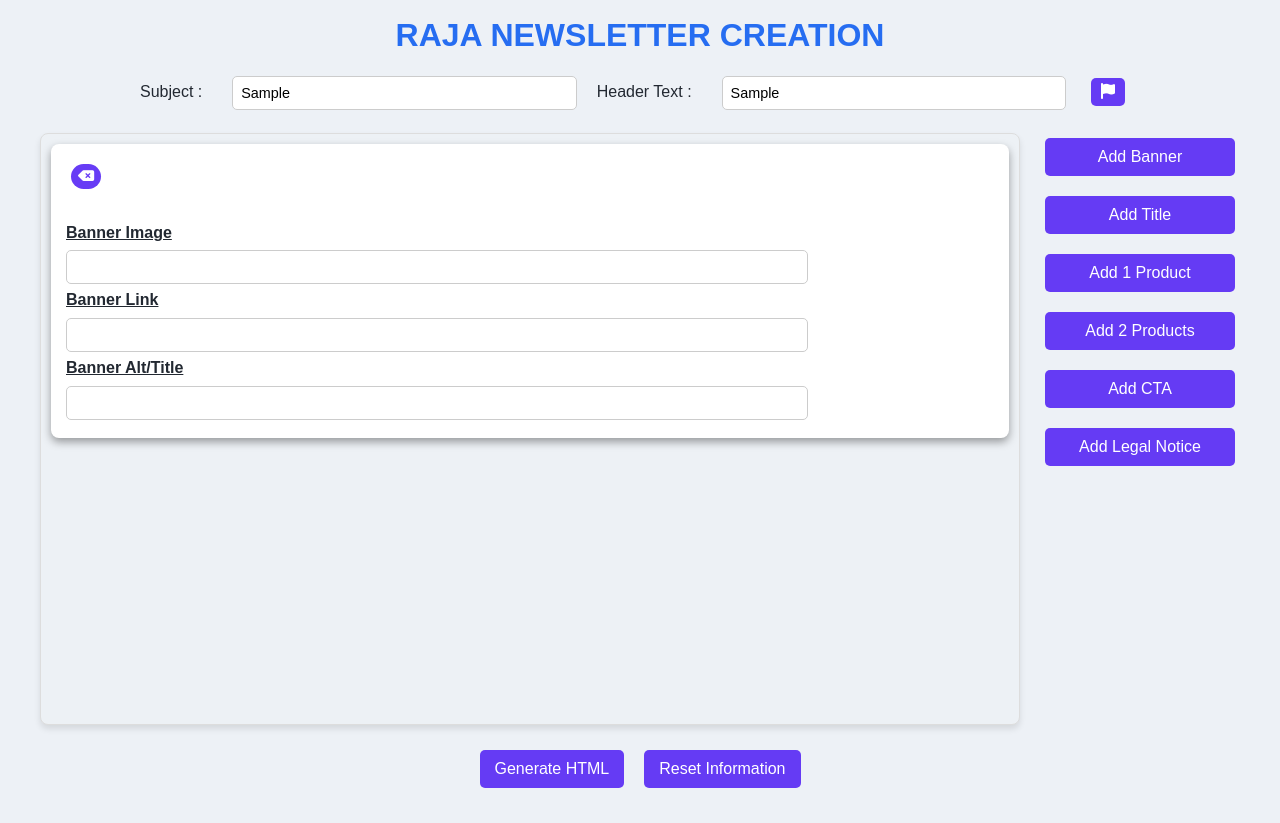
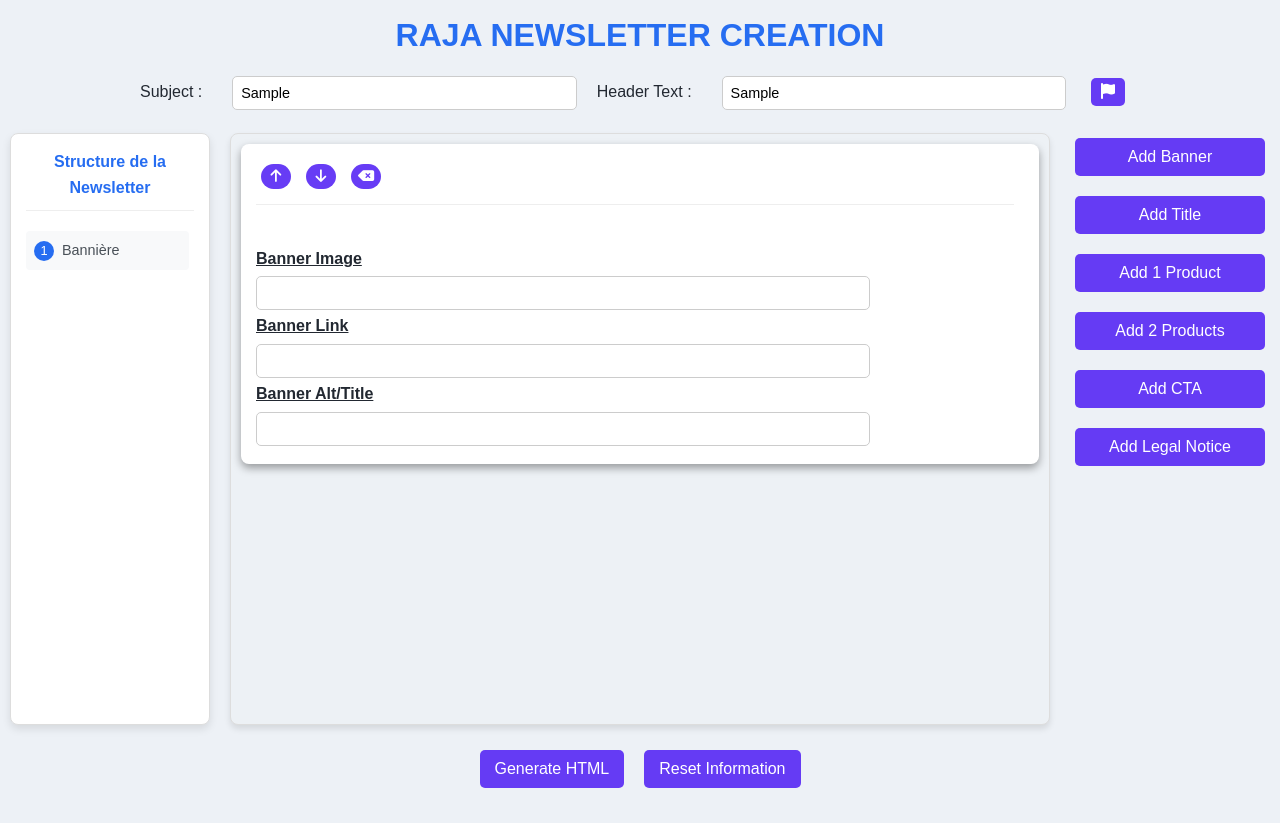
Before and after one commit to al3xioux/raja-newsletter-v2, a React (Vite) app: page / in a window 1280 px wide. Both pictures are taken after typing "Sample", "Sample" into the empty fields and a click on the button "Add Banner". Built offline with nearby package versions, Linux system fonts and the light colour scheme.

Commit message:
Ajout changement ordre formualire + map
On peut maintenant faire monter ou descendre un formulaire pour changer l'ordre de la newsletter. Et il y a aussi une sorte de map qui permet d'avoir un ensemble de l'ordre de la newsletter

```diff
--- a/src/assets/style.css
+++ b/src/assets/style.css
@@ -56,13 +56,10 @@
 #main-container {
     display: flex;
     width: 100%;
-    max-width: 1200px;
+    max-width: 1400px;
     margin: 0 auto 20px auto;
-    /* centrage horizontal + espace en bas */
     gap: 20px;
-    /* espace entre colonnes */
     align-items: flex-start;
-    /* haut aligné */
 }
 
 /* #corps = la zone de formulaires, prend la place (flex:1) */
@@ -70,20 +67,17 @@
     flex: 1;
     min-height: 74vh;
     max-height: 74vh;
-    /* ou 68vh comme vous voulez */
     border: 1px solid #ddd;
     border-radius: 8px;
     padding: 10px;
     background-color: #EDF1F5;
     box-shadow: 0 4px 6px rgba(0, 0, 0, 0.1);
     overflow-y: auto;
-    /* si besoin */
 }
 
 /* #create-button = colonne de droite pour les boutons Add X */
 #create-button {
     width: 200px;
-    /* ou 20% */
     display: flex;
     flex-direction: column;
     text-align: center;
@@ -109,6 +103,20 @@
     border-radius: 8px;
     box-shadow: 0 4px 8px rgba(0, 0, 0, 0.365);
     margin-bottom: 15px;
+    position: relative;
+}
+
+.form-title > div,
+.form-banner > div,
+.form-cta > div,
+.form-product > div,
+.form-legal-notice > div {
+    display: flex;
+    gap: 5px;
+    margin-bottom: 15px;
+    padding-bottom: 10px;
+    border-bottom: 1px solid #eee;
+    align-items: center;
 }
 
 /* Input fields */
@@ -176,8 +184,20 @@
 /* un exemple */
 .form-product {
     display: flex;
+    flex-direction: column;
     align-items: flex-start;
     justify-content: flex-start;
+    width: 100%;
+}
+
+.form-product > div:first-child {
+    width: 100%;
+    margin-bottom: 20px;
+    padding-bottom: 15px;
+    border-bottom: 1px solid #eee;
+    display: flex;
+    gap: 5px;
+    align-items: center;
 }
 
 .product-line {
@@ -205,8 +225,102 @@
     background-color: #A93226;
 }
 
+.move-btn {
+    background-color: #3498DB;
+    color: #fff;
+    border-radius: 20px;
+    font-size: 0.9rem;
+    width: 25px;
+    height: 25px;
+    text-align: center;
+    line-height: 25px;
+    cursor: pointer;
+    border: none;
+    margin: 5px;
+}
+
+.move-btn:hover {
+    background-color: #2980B9;
+}
+
 .form-label {
     font-size: 16px;
     font-weight: 700;
     text-decoration: underline;
 }
+
+#navigation-card {
+    width: 200px;
+    background: #fff;
+    padding: 15px;
+    border-radius: 8px;
+    box-shadow: 0 4px 8px rgba(0, 0, 0, 0.1);
+    position: sticky;
+    top: 20px;
+    min-height: 74vh;
+    max-height: 74vh;
+    display: flex;
+    flex-direction: column;
+    border: 1px solid #ddd;
+}
+
+#navigation-card h3 {
+    color: #266DF1;
+    margin-bottom: 15px;
+    font-size: 1rem;
+    text-align: center;
+    padding-bottom: 10px;
+    border-bottom: 1px solid #eee;
+}
+
+#navigation-items {
+    flex: 1;
+    overflow-y: auto;
+    padding-right: 5px;
+}
+
+#navigation-items::-webkit-scrollbar {
+    width: 5px;
+}
+
+#navigation-items::-webkit-scrollbar-track {
+    background: #f1f1f1;
+    border-radius: 5px;
+}
+
+#navigation-items::-webkit-scrollbar-thumb {
+    background: #888;
+    border-radius: 5px;
+}
+
+#navigation-items::-webkit-scrollbar-thumb:hover {
+    background: #555;
+}
+
+.nav-item {
+    display: flex;
+    align-items: center;
+    padding: 8px;
+    margin: 5px 0;
+    border-radius: 4px;
+    background: #f8f9fa;
+    font-size: 0.9rem;
+    color: #495057;
+}
+
+.nav-item .nav-number {
+    background: #266DF1;
+    color: white;
+    width: 20px;
+    height: 20px;
+    border-radius: 50%;
+    display: flex;
+    align-items: center;
+    justify-content: center;
+    margin-right: 8px;
+    font-size: 0.8rem;
+}
+
+.nav-item .nav-type {
+    flex: 1;
+}
--- a/src/components/BannerForm.jsx
+++ b/src/components/BannerForm.jsx
@@ -1,7 +1,7 @@
 // src/components/BannerForm.jsx
 import React from "react";
 
-export default function BannerForm({ data, onChange, onRemove }) {
+export default function BannerForm({ data, onChange, onRemove, onMoveUp, onMoveDown }) {
     // Mise à jour des champs
     const handleImageChange = (e) => {
         onChange({ ...data, bannerImage: e.target.value });
@@ -15,7 +15,11 @@
 
     return (
         <section className="form-banner">
-                <button type="button" className="delete-btn" onClick={onRemove} style={{ display: 'flex', alignItems: 'center', justifyContent: 'center' }}><i class="fa-solid fa-delete-left"></i></button>
+                <div style={{ display: 'flex', gap: '5px', marginRight: '10px' }}>
+                    <button type="button" className="move-btn" onClick={onMoveUp} style={{ display: 'flex', alignItems: 'center', justifyContent: 'center' }}><i className="fa-solid fa-arrow-up"></i></button>
+                    <button type="button" className="move-btn" onClick={onMoveDown} style={{ display: 'flex', alignItems: 'center', justifyContent: 'center' }}><i className="fa-solid fa-arrow-down"></i></button>
+                    <button type="button" className="delete-btn" onClick={onRemove} style={{ display: 'flex', alignItems: 'center', justifyContent: 'center' }}><i className="fa-solid fa-delete-left"></i></button>
+                </div>
                 <br></br>
 
             <label htmlFor="banner-image" className="form-label">Banner Image </label>
--- a/src/components/CTAForm.jsx
+++ b/src/components/CTAForm.jsx
@@ -1,7 +1,7 @@
 // src/components/CTAForm.jsx
 import React from "react";
 
-export default function CTAForm({ data, onChange, onRemove }) {
+export default function CTAForm({ data, onChange, onRemove, onMoveUp, onMoveDown }) {
     const handleImageChange = (e) => {
         onChange({ ...data, ctaImage: e.target.value });
     };
@@ -14,7 +14,11 @@
 
     return (
         <section className="form-cta">
-                <button type="button" className="delete-btn" onClick={onRemove} style={{ display: 'flex', alignItems: 'center', justifyContent: 'center' }}><i class="fa-solid fa-delete-left"></i></button>
+                <div style={{ display: 'flex', gap: '5px', marginRight: '10px' }}>
+                    <button type="button" className="move-btn" onClick={onMoveUp} style={{ display: 'flex', alignItems: 'center', justifyContent: 'center' }}><i className="fa-solid fa-arrow-up"></i></button>
+                    <button type="button" className="move-btn" onClick={onMoveDown} style={{ display: 'flex', alignItems: 'center', justifyContent: 'center' }}><i className="fa-solid fa-arrow-down"></i></button>
+                    <button type="button" className="delete-btn" onClick={onRemove} style={{ display: 'flex', alignItems: 'center', justifyContent: 'center' }}><i className="fa-solid fa-delete-left"></i></button>
+                </div>
                 <br></br>
 
             <label htmlFor="cta-image" className="form-label">CTA Image</label>
--- a/src/pages/NewsletterCreation.jsx
+++ b/src/pages/NewsletterCreation.jsx
@@ -25,6 +25,30 @@
         if (window.confirm("Êtes-vous sûr de vouloir supprimer ce bloc ?")) {
             setRenderedForms((prev) => prev.filter((x) => x.id !== formId));
         }
+    };
+
+    // Déplace un formulaire vers le haut
+    const moveFormUp = (formId) => {
+        setRenderedForms((prev) => {
+            const index = prev.findIndex((form) => form.id === formId);
+            if (index <= 0) return prev;
+
+            const newForms = [...prev];
+            [newForms[index - 1], newForms[index]] = [newForms[index], newForms[index - 1]];
+            return newForms;
+        });
+    };
+
+    // Déplace un formulaire vers le bas
+    const moveFormDown = (formId) => {
+        setRenderedForms((prev) => {
+            const index = prev.findIndex((form) => form.id === formId);
+            if (index === -1 || index === prev.length - 1) return prev;
+
+            const newForms = [...prev];
+            [newForms[index], newForms[index + 1]] = [newForms[index + 1], newForms[index]];
+            return newForms;
+        });
     };
 
     // Met à jour la data
@@ -149,25 +173,67 @@
 
             {/* LIGNE 2 : #main-container (2 colonnes) */}
             <div id="main-container">
+                <div id="navigation-card">
+                    <h3>Structure de la Newsletter</h3>
+                    <div id="navigation-items">
+                        {renderedForms.map((form, index) => {
+                            const getFormTypeName = (type) => {
+                                switch(type) {
+                                    case "banner": return "Bannière";
+                                    case "title": return "Titre";
+                                    case "oneProduct": return "1 Produit";
+                                    case "product": return "2 Produits";
+                                    case "cta": return "CTA";
+                                    case "legalNotice": return "Mentions Légales";
+                                    default: return type;
+                                }
+                            };
+
+                            return (
+                                <div key={form.id} className="nav-item">
+                                    <span className="nav-number">{index + 1}</span>
+                                    <span className="nav-type">{getFormTypeName(form.type)}</span>
+                                </div>
+                            );
+                        })}
+                        {renderedForms.length === 0 && (
+                            <div style={{ textAlign: 'center', color: '#666', fontSize: '0.9rem', padding: '10px' }}>
+                                Aucun élément ajouté
+                            </div>
+                        )}
+                    </div>
+                </div>
+
                 <div id="corps">
                     {renderedForms.map((form) => {
                         const { id, type, data } = form;
                         const onChange = (d) => updateFormData(id, d);
                         const onRemove = () => removeForm(id);
+                        const onMoveUp = () => moveFormUp(id);
+                        const onMoveDown = () => moveFormDown(id);
+
+                        const formProps = {
+                            key: id,
+                            data,
+                            onChange,
+                            onRemove,
+                            onMoveUp,
+                            onMoveDown
+                        };
 
                         switch (type) {
                             case "title":
-                                return <TitleForm key={id} data={data} onChange={onChange} onRemove={onRemove} />;
+                                return <TitleForm {...formProps} />;
                             case "banner":
-                                return <BannerForm key={id} data={data} onChange={onChange} onRemove={onRemove} />;
+                                return <BannerForm {...formProps} />;
                             case "oneProduct":
-                                return <OneProductForm key={id} data={data} onChange={onChange} onRemove={onRemove} language={language} />;
+                                return <OneProductForm {...formProps} language={language} />;
                             case "product":
-                                return <ProductForm key={id} data={data} onChange={onChange} onRemove={onRemove} language={language} />;
+                                return <ProductForm {...formProps} language={language} />;
                             case "cta":
-                                return <CTAForm key={id} data={data} onChange={onChange} onRemove={onRemove} />;
+                                return <CTAForm {...formProps} />;
                             case "legalNotice":
-                                return <LegalNotice key={id} data={data} onChange={onChange} onRemove={onRemove} />;
+                                return <LegalNotice {...formProps} />;
                             default:
                                 return null;
                         }
```
Also changed, not shown: src/components/LegalNotice.jsx (+8 -4 lines), src/components/OneProductForm.jsx (+6 -2 lines), src/components/ProductForm.jsx (+6 -2 lines), src/components/TitleForm.jsx (+6 -2 lines).
